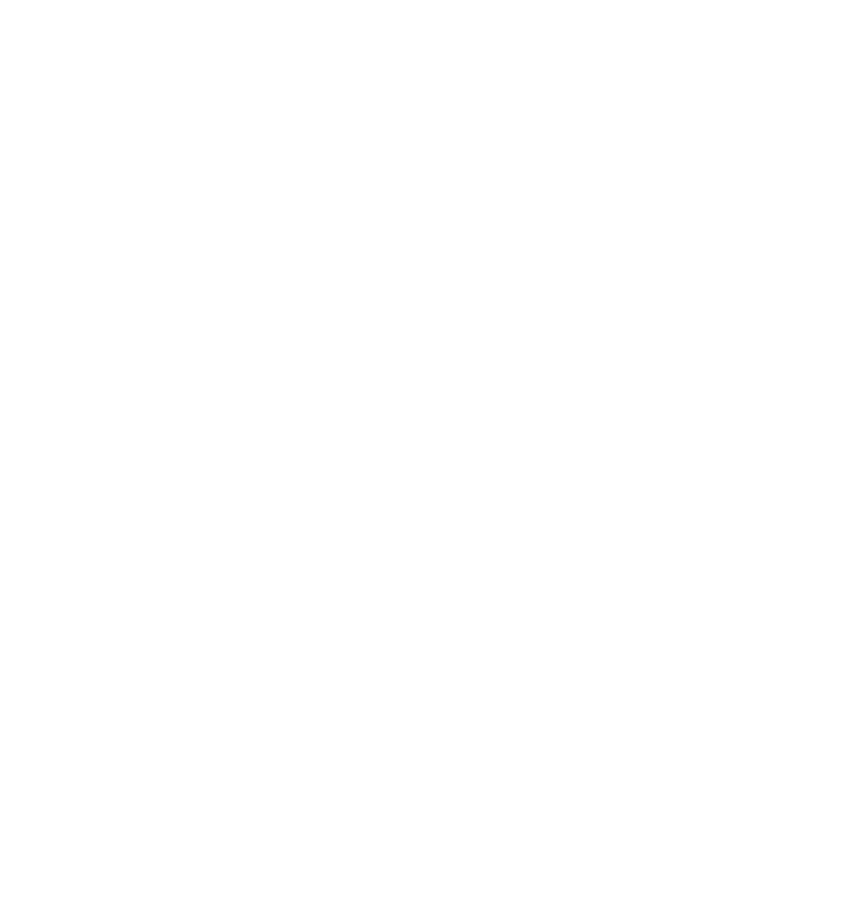
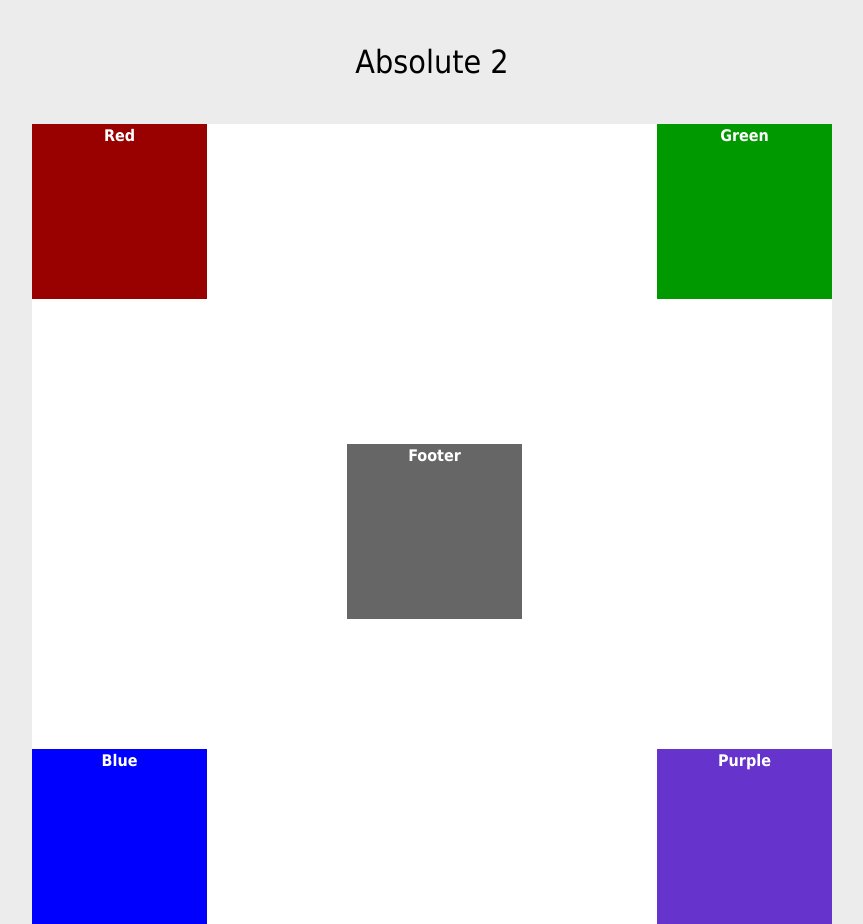
Before and after one commit to haleynn/ifsc-1310, a plain HTML site: page positioning/absolute-2.html in a window 1280 px wide. Shown: the whole page, without its empty margins (208-1071 px from the left). Before the commit the page ends 800 px from the top, so only its background shows below. Drawn offline with Linux system fonts and the light colour scheme.

Commit message:
Positioning Assignment Submission

```diff
--- a/assets/css/style.css
+++ b/assets/css/style.css
@@ -22,6 +22,7 @@ ul {
     flex-wrap: wrap;
     flex-direction: row;
     justify-content: space-around;
+    align-content: space-around;
 }
 ul li {
     list-style-type: none;
@@ -29,9 +30,11 @@ ul li {
 
 ul li a{
     text-decoration: none;
+    line-height: 300%;
     color: #887BA6;
     background-color: rgba( 242, 229, 160, 0.8);
     padding: 8px 16px;
+    margin: 32px 8px;
     border-radius: 20px;
     transition: 0.8s;
 }
@@ -51,4 +54,7 @@ ul li a:active {
   ul li {
       margin-bottom:20px;
   }
+  ul li a {
+      line-height: 1.6;
+  }
 }
--- a/positioning/absolute-2.html
+++ b/positioning/absolute-2.html
@@ -0,0 +1,87 @@
+<!DOCTYPE html>
+<html lang="en">
+<head>
+<meta charset="UTF-8" />
+<title>Positioning Lab</title>
+<style type="text/css">
+* {
+	margin: 0px;
+	padding: 0px;
+}
+body {
+	background-color: #ECECEC;
+	font-weight: bold;
+	font-family: Tahoma, Geneva, sans-serif;
+	color: #FFF;
+	text-align: center;
+	line-height: 24px;
+}
+#wrapper {
+	background-color: #FFF;
+	border-width: 20px;
+	border-style: solid;
+	width: 760px;
+	height: 760px;
+	margin-right: auto;
+	margin-left: auto;
+}
+#red {
+	background-color: #900;
+	width:175px;
+	height:175px;
+	position: relative;
+	left: -20px;
+	top: -20px;
+}
+#green {
+	background-color: #090;
+	width:175px;
+	height:175px;
+	position:relative;
+	right: -605px;
+	top: -195px;
+}
+#blue {
+	background-color: #00F;
+	width:175px;
+	height:175px;
+	position: relative;
+	left: -20px;
+	bottom: -255px;
+}
+#purple {
+	background-color: #63C;
+	width:175px;
+	height:175px;
+	position: relative;
+	right: -605px;
+	bottom: -80px;
+}
+#footer {
+	background-color: #666;
+	width:175px;
+	height:175px;
+	position: relative;
+	right:-295px;
+	top: -400px;
+
+}
+h1 {
+	color: #000;
+	font-weight: normal;
+	padding: 50px;
+}
+</style>
+</head>
+
+<body>
+<h1>Absolute 2</h1>
+<div id="wrapper">
+  <div id="red">Red</div>
+  <div id="green">Green</div>
+  <div id="blue">Blue</div>
+  <div id="purple">Purple</div>
+  <div id="footer">Footer</div>
+</div>
+</body>
+</html>
```
Also changed, not shown: index.html (+8 -4 lines), positioning/absolute-1.html (+3 -1 lines).
